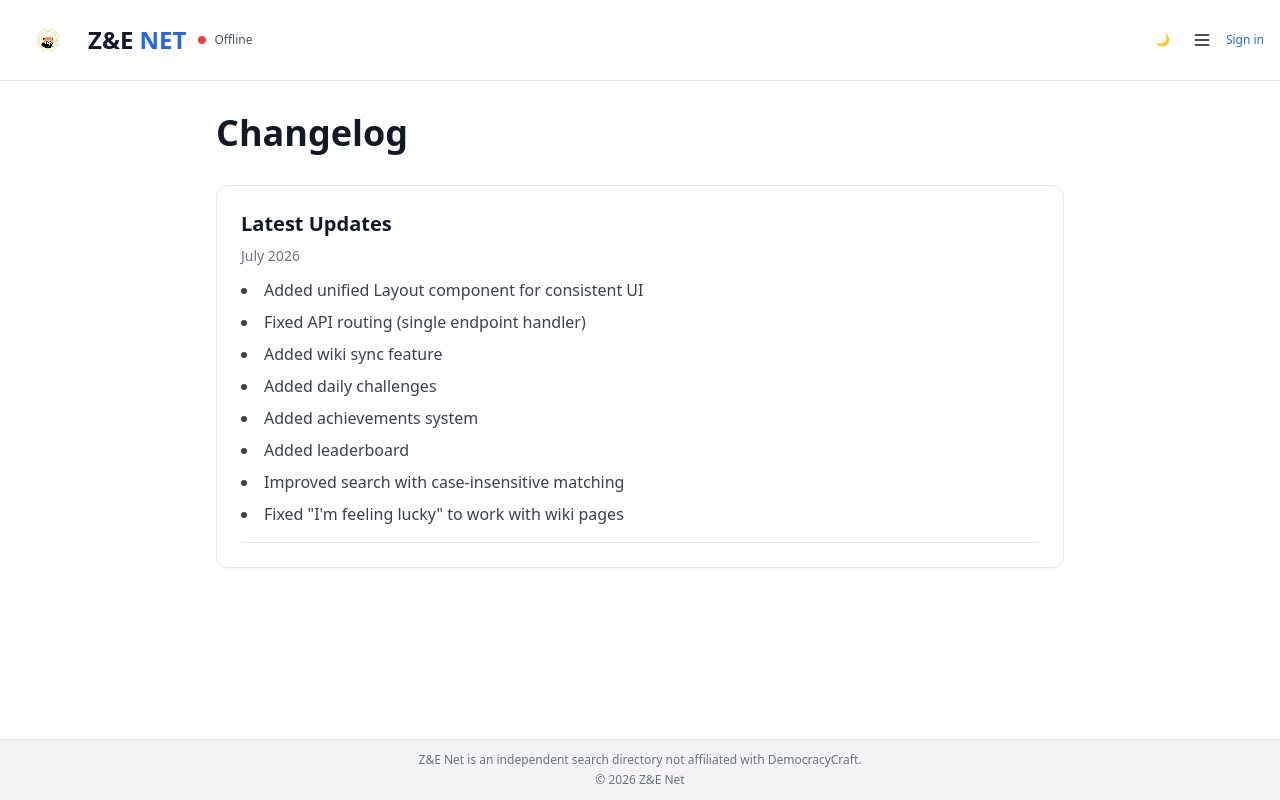
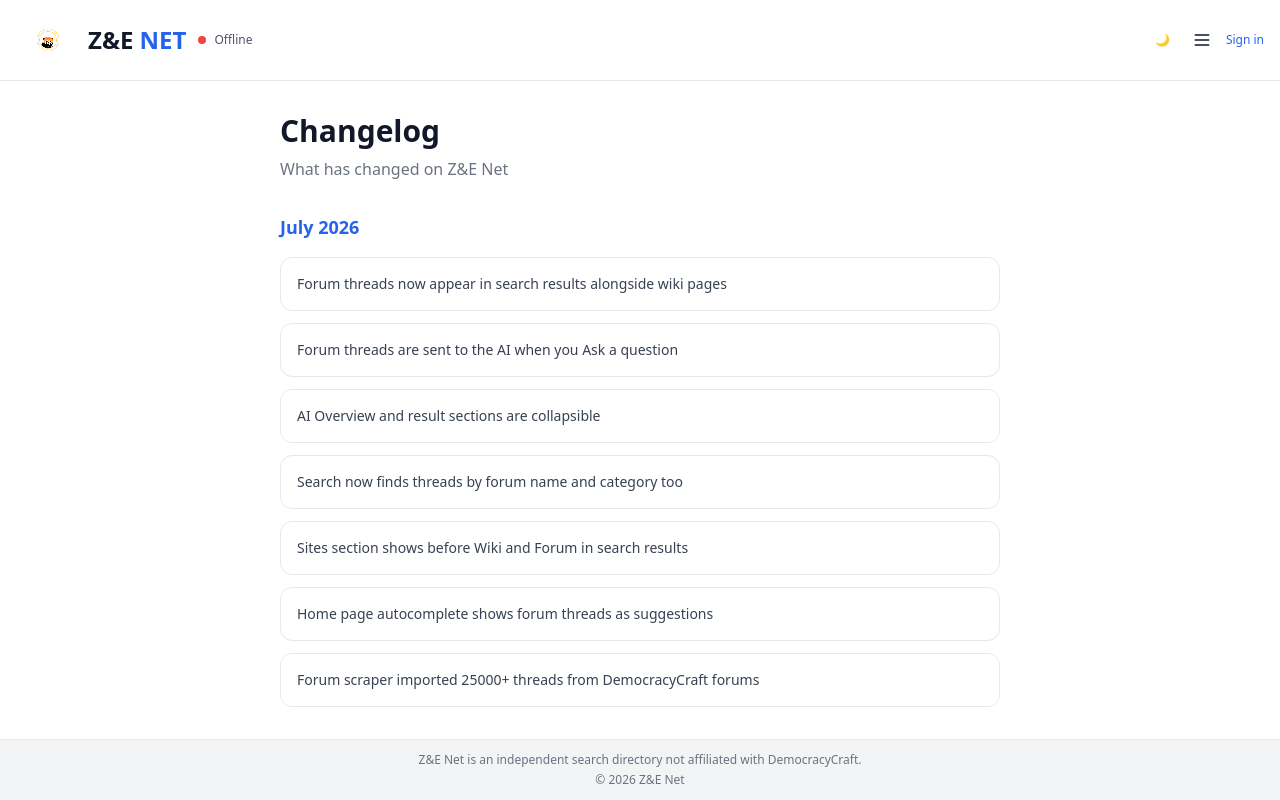
Before and after one commit to s5xv/ze-net, a React (Vite) app: page /changelog in a window 1280 px wide. Built offline with nearby package versions, Linux system fonts and the light colour scheme; no server answers.

Commit message:
Update Changelog page with scraper and search changes

```diff
--- a/src/pages/Changelog.jsx
+++ b/src/pages/Changelog.jsx
@@ -1,32 +1,50 @@
-import { useTheme } from '../hooks/useTheme';
 import Layout from '../components/Layout';
 import { useAuth } from '../hooks/useAuth';
 
+const changes = [
+  {
+    date: 'July 2026',
+    items: [
+      'Forum threads now appear in search results alongside wiki pages',
+      'Forum threads are sent to the AI when you Ask a question',
+      'AI Overview and result sections are collapsible',
+      'Search now finds threads by forum name and category too',
+      'Sites section shows before Wiki and Forum in search results',
+      'Home page autocomplete shows forum threads as suggestions',
+      'Forum scraper imported 25000+ threads from DemocracyCraft forums',
+    ],
+  },
+  {
+    date: 'June 2026',
+    items: [
+      'Sidebars on the home page stay fixed when you scroll',
+      'Center content area made wider',
+    ],
+  },
+];
+
 export default function Changelog() {
   const { user } = useAuth();
-  const { isDark } = useTheme();
 
   return (
     <Layout user={user}>
-      <main className="flex-grow max-w-4xl mx-auto px-4 sm:px-6 py-8 w-full">
-        <h1 className="text-4xl font-bold mb-8">Changelog</h1>
-        <div className="bg-white dark:bg-[#303134] border border-gray-200 dark:border-gray-700 rounded-xl p-6 shadow-sm">
-          <div className="space-y-6">
-            <div className="border-b border-gray-200 dark:border-gray-700 pb-4">
-              <h2 className="text-xl font-bold mb-2">Latest Updates</h2>
-              <p className="text-sm text-gray-500 mb-3">July 2026</p>
-              <ul className="list-disc list-inside space-y-2 text-gray-700 dark:text-gray-300">
-                <li>Added unified Layout component for consistent UI</li>
-                <li>Fixed API routing (single endpoint handler)</li>
-                <li>Added wiki sync feature</li>
-                <li>Added daily challenges</li>
-                <li>Added achievements system</li>
-                <li>Added leaderboard</li>
-                <li>Improved search with case-insensitive matching</li>
-                <li>Fixed "I'm feeling lucky" to work with wiki pages</li>
+      <main className="flex-grow max-w-3xl mx-auto px-4 sm:px-6 py-8 w-full">
+        <h1 className="text-3xl font-bold mb-2">Changelog</h1>
+        <p className="text-gray-500 dark:text-gray-400 mb-8">What has changed on Z&E Net</p>
+
+        <div className="space-y-8">
+          {changes.map((entry, i) => (
+            <div key={i}>
+              <h2 className="text-lg font-bold text-blue-600 dark:text-blue-400 mb-4">{entry.date}</h2>
+              <ul className="space-y-3">
+                {entry.items.map((item, j) => (
+                  <li key={j} className="bg-white dark:bg-[#303134] border border-gray-200 dark:border-gray-700 rounded-xl p-4 text-sm text-gray-700 dark:text-gray-300">
+                    {item}
+                  </li>
+                ))}
               </ul>
             </div>
-          </div>
+          ))}
         </div>
       </main>
     </Layout>
```
